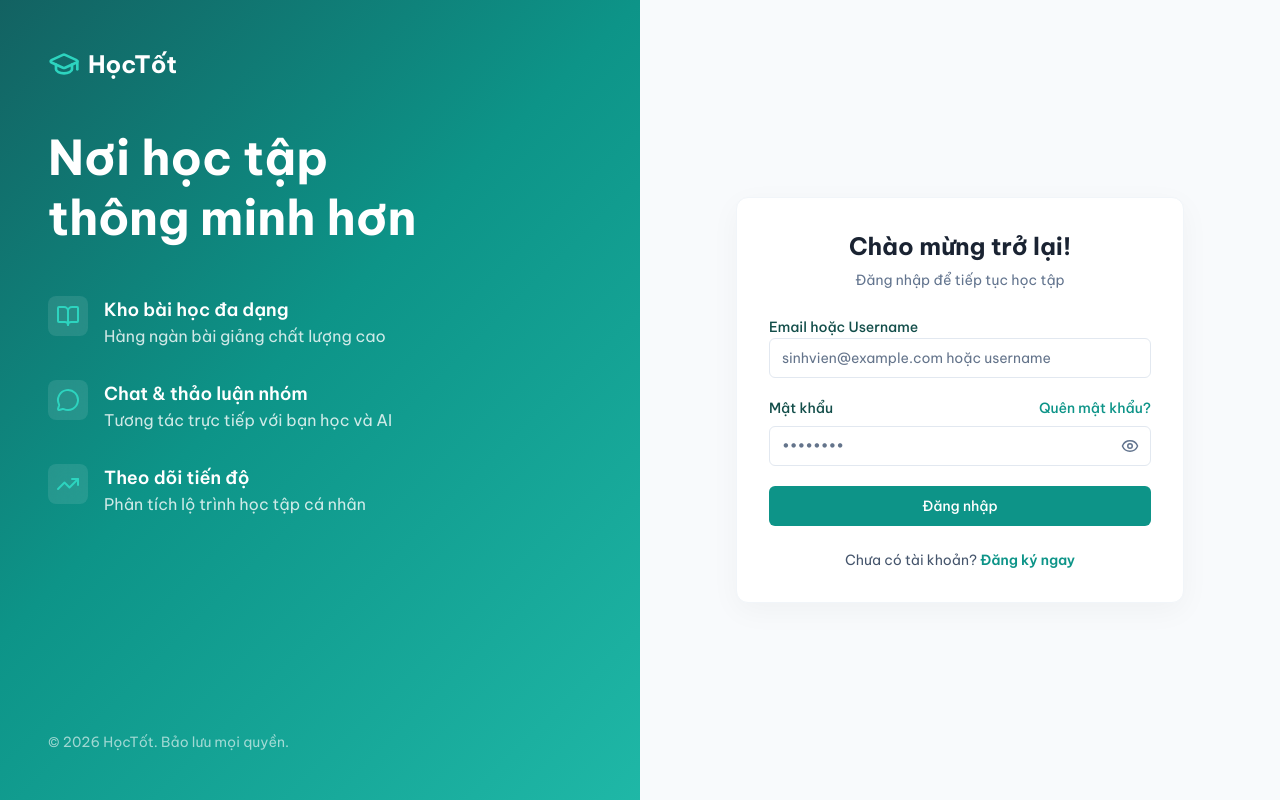
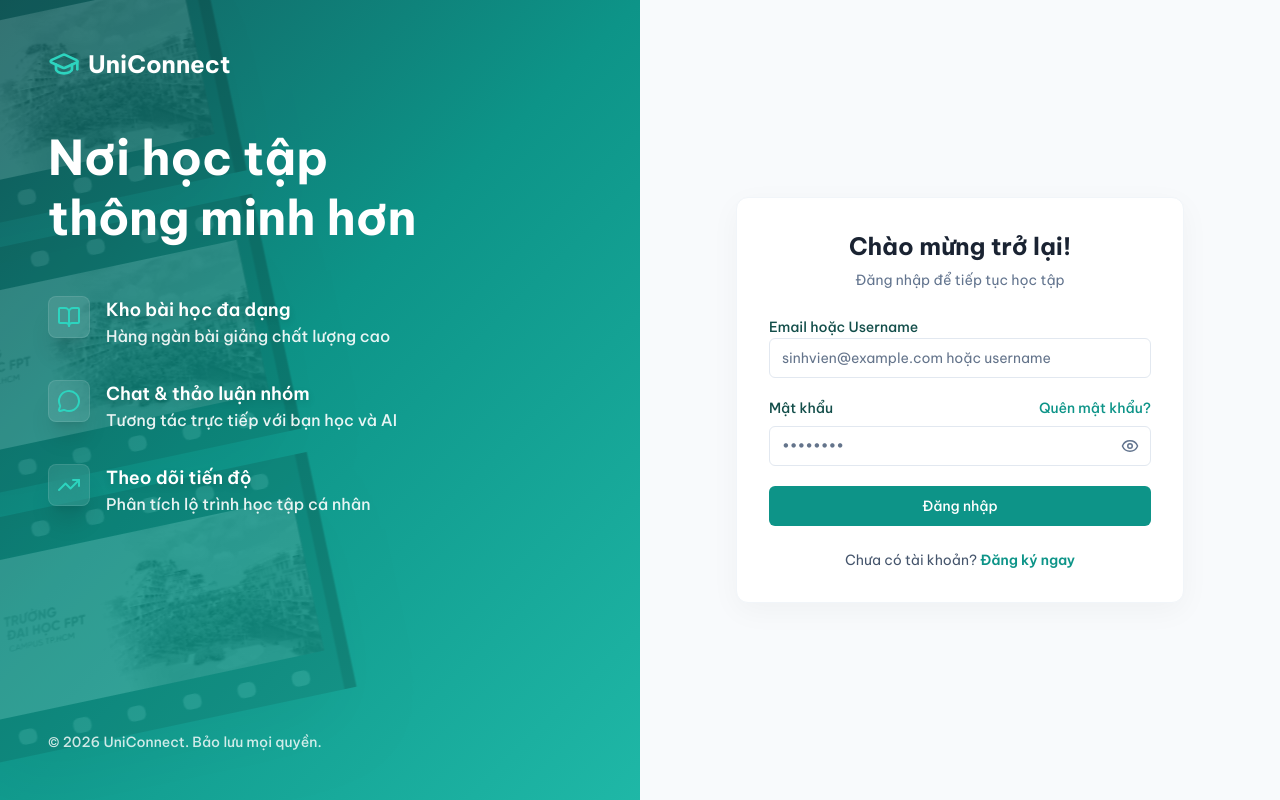
Before and after one commit to naomwi/student-web, a Next.js app: page /login in a window 1280 px wide. Built offline with nearby package versions, Linux system fonts and the light colour scheme.

Commit message:
UI Polish: Add cinematic film strip background effect to auth pages using FPTU image

```diff
--- a/src/app/(auth)/login/page.tsx
+++ b/src/app/(auth)/login/page.tsx
@@ -5,11 +5,54 @@ export default function LoginPage() {
   return (
     <div className="min-h-screen flex flex-col md:flex-row bg-slate-50 dark:bg-[#1a2332]">
       {/* Left Panel - Hidden on mobile, animated gradient on desktop */}
-      <div className="hidden md:flex md:w-1/2 login-panel-gradient p-12 flex-col justify-between text-white">
-        <div>
+      <div className="hidden md:flex md:w-1/2 login-panel-gradient p-12 flex-col justify-between text-white relative overflow-hidden">
+
+        {/* Film Strip Background Effect */}
+        <div className="absolute inset-0 z-0 opacity-20 pointer-events-none flex justify-center items-center transform -rotate-12 scale-150">
+          {/* Strip 1 */}
+          <div className="w-64 h-[300%] flex flex-col gap-4 animate-scroll-film mr-8">
+            {Array.from({ length: 8 }).map((_, i) => (
+              <div key={i} className="relative w-full h-40 bg-black/60 border-x-8 border-black flex flex-col justify-between py-2 shrink-0 shadow-2xl">
+                 {/* Top sprockets */}
+                 <div className="w-full flex justify-around px-2">
+                    {Array.from({length: 6}).map((_, j) => <div key={j} className="w-3 h-2.5 bg-white/40 rounded-sm"></div>)}
+                 </div>
+                 {/* Image */}
+                 <div className="absolute inset-y-7 inset-x-2 bg-black overflow-hidden">
+                    <img src="/bg/fptu-hcm.png" alt="FPT Background" className="w-full h-full object-cover opacity-70 grayscale contrast-125" />
+                 </div>
+                 {/* Bottom sprockets */}
+                 <div className="w-full flex justify-around px-2">
+                    {Array.from({length: 6}).map((_, j) => <div key={j} className="w-3 h-2.5 bg-white/40 rounded-sm"></div>)}
+                 </div>
+              </div>
+            ))}
+          </div>
+          {/* Strip 2 */}
+          <div className="w-64 h-[300%] flex flex-col gap-4 animate-scroll-film" style={{ animationDelay: '-15s' }}>
+            {Array.from({ length: 8 }).map((_, i) => (
+              <div key={i} className="relative w-full h-40 bg-black/60 border-x-8 border-black flex flex-col justify-between py-2 shrink-0 shadow-2xl">
+                 {/* Top sprockets */}
+                 <div className="w-full flex justify-around px-2">
+                    {Array.from({length: 6}).map((_, j) => <div key={j} className="w-3 h-2.5 bg-white/40 rounded-sm"></div>)}
+                 </div>
+                 {/* Image */}
+                 <div className="absolute inset-y-7 inset-x-2 bg-black overflow-hidden">
+                    <img src="/bg/fptu-hcm.png" alt="FPT Background" className="w-full h-full object-cover opacity-70 grayscale contrast-125" />
+                 </div>
+                 {/* Bottom sprockets */}
+                 <div className="w-full flex justify-around px-2">
+                    {Array.from({length: 6}).map((_, j) => <div key={j} className="w-3 h-2.5 bg-white/40 rounded-sm"></div>)}
+                 </div>
+              </div>
+            ))}
+          </div>
+        </div>
+
+        <div className="relative z-10">
           <div className="flex items-center gap-2 mb-12">
             <GraduationCap size={32} className="text-[#2DD4BF]" />
-            <span className="text-2xl font-bold font-plus-jakarta">HọcTốt</span>
+            <span className="text-2xl font-bold font-plus-jakarta">UniConnect</span>
           </div>
 
           <h1 className="text-4xl lg:text-5xl font-bold font-plus-jakarta leading-tight mb-6">
@@ -18,39 +61,39 @@ export default function LoginPage() {
 
           <div className="space-y-8 mt-12 font-lato">
             <div className="flex items-start gap-4">
-              <div className="p-2 bg-white/10 rounded-lg backdrop-blur-sm">
+              <div className="p-2 bg-white/10 rounded-lg backdrop-blur-md border border-white/10 shadow-xl">
                 <BookOpen className="text-[#2DD4BF]" />
               </div>
               <div>
-                <h3 className="font-semibold text-lg">Kho bài học đa dạng</h3>
-                <p className="text-white/80">Hàng ngàn bài giảng chất lượng cao</p>
+                <h3 className="font-semibold text-lg drop-shadow-md">Kho bài học đa dạng</h3>
+                <p className="text-white/90 font-medium">Hàng ngàn bài giảng chất lượng cao</p>
               </div>
             </div>
 
             <div className="flex items-start gap-4">
-              <div className="p-2 bg-white/10 rounded-lg backdrop-blur-sm">
+              <div className="p-2 bg-white/10 rounded-lg backdrop-blur-md border border-white/10 shadow-xl">
                 <MessageCircle className="text-[#2DD4BF]" />
               </div>
               <div>
-                <h3 className="font-semibold text-lg">Chat & thảo luận nhóm</h3>
-                <p className="text-white/80">Tương tác trực tiếp với bạn học và AI</p>
+                <h3 className="font-semibold text-lg drop-shadow-md">Chat & thảo luận nhóm</h3>
+                <p className="text-white/90 font-medium">Tương tác trực tiếp với bạn học và AI</p>
               </div>
             </div>
 
             <div className="flex items-start gap-4">
-              <div className="p-2 bg-white/10 rounded-lg backdrop-blur-sm">
+              <div className="p-2 bg-white/10 rounded-lg backdrop-blur-md border border-white/10 shadow-xl">
                 <TrendingUp className="text-[#2DD4BF]" />
               </div>
               <div>
-                <h3 className="font-semibold text-lg">Theo dõi tiến độ</h3>
-                <p className="text-white/80">Phân tích lộ trình học tập cá nhân</p>
+                <h3 className="font-semibold text-lg drop-shadow-md">Theo dõi tiến độ</h3>
+                <p className="text-white/90 font-medium">Phân tích lộ trình học tập cá nhân</p>
               </div>
             </div>
           </div>
         </div>
 
-        <div className="text-sm text-white/60 font-lato">
-          © {new Date().getFullYear()} HọcTốt. Bảo lưu mọi quyền.
+        <div className="text-sm text-white/80 font-medium font-lato relative z-10">
+          © {new Date().getFullYear()} UniConnect. Bảo lưu mọi quyền.
         </div>
       </div>
 
--- a/src/app/(auth)/register/page.tsx
+++ b/src/app/(auth)/register/page.tsx
@@ -5,8 +5,51 @@ export default function RegisterPage() {
   return (
     <div className="min-h-screen flex flex-col md:flex-row bg-slate-50 dark:bg-[#1a2332]">
       {/* Right Panel - Hidden on mobile, animated gradient on desktop (Reversed from Login) */}
-      <div className="hidden md:flex md:w-1/2 login-panel-gradient p-12 flex-col justify-between text-white md:order-2">
-        <div>
+      <div className="hidden md:flex md:w-1/2 login-panel-gradient p-12 flex-col justify-between text-white md:order-2 relative overflow-hidden">
+
+        {/* Film Strip Background Effect */}
+        <div className="absolute inset-0 z-0 opacity-20 pointer-events-none flex justify-center items-center transform -rotate-12 scale-150">
+          {/* Strip 1 */}
+          <div className="w-64 h-[300%] flex flex-col gap-4 animate-scroll-film mr-8">
+            {Array.from({ length: 8 }).map((_, i) => (
+              <div key={i} className="relative w-full h-40 bg-black/60 border-x-8 border-black flex flex-col justify-between py-2 shrink-0 shadow-2xl">
+                 {/* Top sprockets */}
+                 <div className="w-full flex justify-around px-2">
+                    {Array.from({length: 6}).map((_, j) => <div key={j} className="w-3 h-2.5 bg-white/40 rounded-sm"></div>)}
+                 </div>
+                 {/* Image */}
+                 <div className="absolute inset-y-7 inset-x-2 bg-black overflow-hidden">
+                    <img src="/bg/fptu-hcm.png" alt="FPT Background" className="w-full h-full object-cover opacity-70 grayscale contrast-125" />
+                 </div>
+                 {/* Bottom sprockets */}
+                 <div className="w-full flex justify-around px-2">
+                    {Array.from({length: 6}).map((_, j) => <div key={j} className="w-3 h-2.5 bg-white/40 rounded-sm"></div>)}
+                 </div>
+              </div>
+            ))}
+          </div>
+          {/* Strip 2 */}
+          <div className="w-64 h-[300%] flex flex-col gap-4 animate-scroll-film" style={{ animationDelay: '-15s' }}>
+            {Array.from({ length: 8 }).map((_, i) => (
+              <div key={i} className="relative w-full h-40 bg-black/60 border-x-8 border-black flex flex-col justify-between py-2 shrink-0 shadow-2xl">
+                 {/* Top sprockets */}
+                 <div className="w-full flex justify-around px-2">
+                    {Array.from({length: 6}).map((_, j) => <div key={j} className="w-3 h-2.5 bg-white/40 rounded-sm"></div>)}
+                 </div>
+                 {/* Image */}
+                 <div className="absolute inset-y-7 inset-x-2 bg-black overflow-hidden">
+                    <img src="/bg/fptu-hcm.png" alt="FPT Background" className="w-full h-full object-cover opacity-70 grayscale contrast-125" />
+                 </div>
+                 {/* Bottom sprockets */}
+                 <div className="w-full flex justify-around px-2">
+                    {Array.from({length: 6}).map((_, j) => <div key={j} className="w-3 h-2.5 bg-white/40 rounded-sm"></div>)}
+                 </div>
+              </div>
+            ))}
+          </div>
+        </div>
+
+        <div className="relative z-10">
           <div className="flex items-center gap-2 mb-12">
             <Sparkles size={32} className="text-[#2DD4BF]" />
             <span className="text-2xl font-bold font-display">UniConnect</span>
@@ -18,38 +61,38 @@ export default function RegisterPage() {
 
           <div className="space-y-8 mt-12 font-body">
             <div className="flex items-start gap-4">
-              <div className="p-2 bg-white/10 rounded-lg backdrop-blur-sm">
+              <div className="p-2 bg-white/10 rounded-lg backdrop-blur-md border border-white/10 shadow-xl">
                 <Users className="text-[#2DD4BF]" />
               </div>
               <div>
-                <h3 className="font-semibold text-lg">Cộng đồng sôi động</h3>
-                <p className="text-white/80">Kết nối với hàng ngàn sinh viên</p>
+                <h3 className="font-semibold text-lg drop-shadow-md">Cộng đồng sôi động</h3>
+                <p className="text-white/90 font-medium">Kết nối với hàng ngàn sinh viên</p>
               </div>
             </div>
 
             <div className="flex items-start gap-4">
-              <div className="p-2 bg-white/10 rounded-lg backdrop-blur-sm">
+              <div className="p-2 bg-white/10 rounded-lg backdrop-blur-md border border-white/10 shadow-xl">
                 <BookOpen className="text-[#2DD4BF]" />
               </div>
               <div>
-                <h3 className="font-semibold text-lg">Chia sẻ tài liệu</h3>
-                <p className="text-white/80">Truy cập kho tài nguyên không giới hạn</p>
+                <h3 className="font-semibold text-lg drop-shadow-md">Chia sẻ tài liệu</h3>
+                <p className="text-white/90 font-medium">Truy cập kho tài nguyên không giới hạn</p>
               </div>
             </div>
 
             <div className="flex items-start gap-4">
-              <div className="p-2 bg-white/10 rounded-lg backdrop-blur-sm">
+              <div className="p-2 bg-white/10 rounded-lg backdrop-blur-md border border-white/10 shadow-xl">
                 <MessageCircle className="text-[#2DD4BF]" />
               </div>
               <div>
-                <h3 className="font-semibold text-lg">Hỗ trợ 24/7</h3>
-                <p className="text-white/80">Hỏi đáp trực tuyến, gia sư AI</p>
+                <h3 className="font-semibold text-lg drop-shadow-md">Hỗ trợ 24/7</h3>
+                <p className="text-white/90 font-medium">Hỏi đáp trực tuyến, gia sư AI</p>
               </div>
             </div>
           </div>
         </div>
 
-        <div className="text-sm text-white/60 font-body">
+        <div className="text-sm text-white/80 font-medium font-body relative z-10">
           © {new Date().getFullYear()} UniConnect. Bảo lưu mọi quyền.
         </div>
       </div>
--- a/src/app/globals.css
+++ b/src/app/globals.css
@@ -165,3 +165,11 @@
   backdrop-filter: blur(16px);
   border-right: 1px solid rgba(255,255,255,0.06);
 }
+
+@keyframes scroll-film {
+  0% { transform: translateY(0); }
+  100% { transform: translateY(-50%); }
+}
+.animate-scroll-film {
+  animation: scroll-film 30s linear infinite;
+}
```
Also changed, not shown: public/bg/fptu-hcm.png (added).
